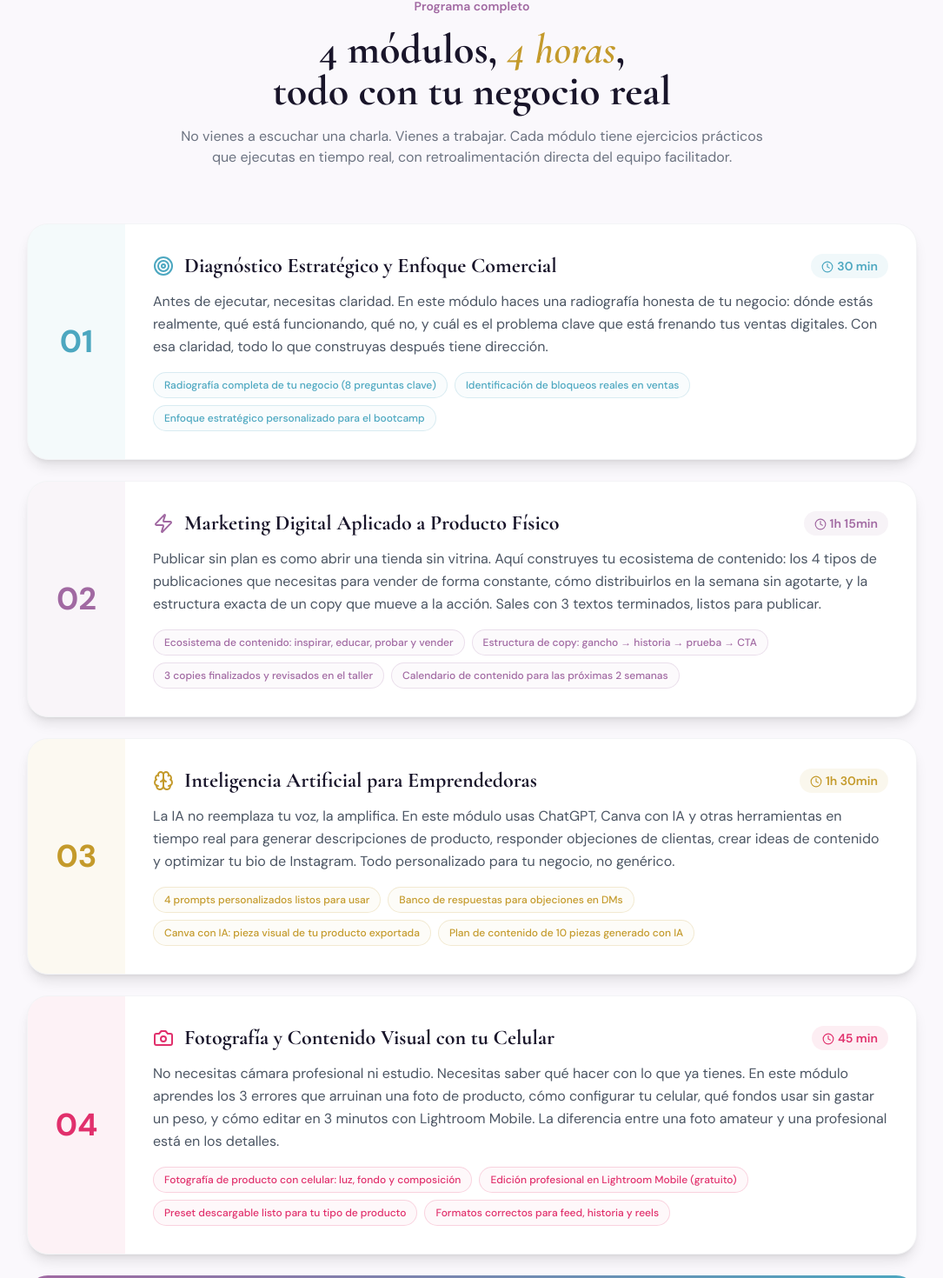
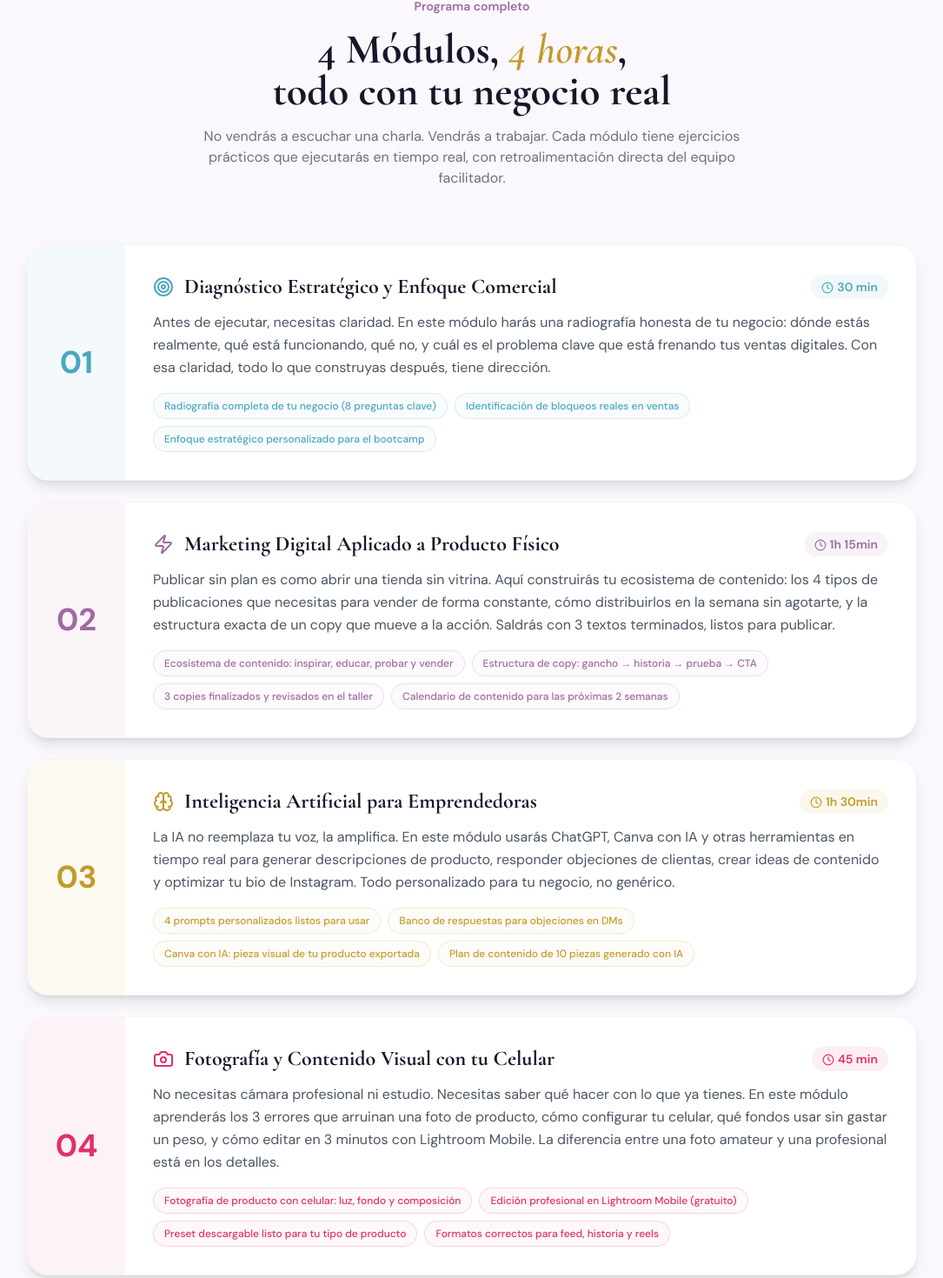
Before and after one commit to jcastr0/ej, a React (Vite) app: page /bootcamp in a window 1280 px wide. Shown: the part 3274-4744 px from the top of the page at 87% size, without its empty margins (97-1182 px from the left). Built offline with nearby package versions, Linux system fonts and the light colour scheme; the HTML template or start-up script is replaced by a standard one.

Commit message:
fix: Módulos con mayúscula, verbos en futuro, coma después de 'después'

```diff
--- a/src/pages/Bootcamp.jsx
+++ b/src/pages/Bootcamp.jsx
@@ -45,7 +45,7 @@ const modules = [
     time: '30 min',
     icon: Target,
     color: '#4CA7C0',
-    description: 'Antes de ejecutar, necesitas claridad. En este módulo haces una radiografía honesta de tu negocio: dónde estás realmente, qué está funcionando, qué no, y cuál es el problema clave que está frenando tus ventas digitales. Con esa claridad, todo lo que construyas después tiene dirección.',
+    description: 'Antes de ejecutar, necesitas claridad. En este módulo harás una radiografía honesta de tu negocio: dónde estás realmente, qué está funcionando, qué no, y cuál es el problema clave que está frenando tus ventas digitales. Con esa claridad, todo lo que construyas después, tiene dirección.',
     highlights: [
       'Radiografía completa de tu negocio (8 preguntas clave)',
       'Identificación de bloqueos reales en ventas',
@@ -58,7 +58,7 @@ const modules = [
     time: '1h 15min',
     icon: Zap,
     color: '#A169A2',
-    description: 'Publicar sin plan es como abrir una tienda sin vitrina. Aquí construyes tu ecosistema de contenido: los 4 tipos de publicaciones que necesitas para vender de forma constante, cómo distribuirlos en la semana sin agotarte, y la estructura exacta de un copy que mueve a la acción. Sales con 3 textos terminados, listos para publicar.',
+    description: 'Publicar sin plan es como abrir una tienda sin vitrina. Aquí construirás tu ecosistema de contenido: los 4 tipos de publicaciones que necesitas para vender de forma constante, cómo distribuirlos en la semana sin agotarte, y la estructura exacta de un copy que mueve a la acción. Saldrás con 3 textos terminados, listos para publicar.',
     highlights: [
       'Ecosistema de contenido: inspirar, educar, probar y vender',
       'Estructura de copy: gancho → historia → prueba → CTA',
@@ -72,7 +72,7 @@ const modules = [
     time: '1h 30min',
     icon: Brain,
     color: '#C49A2B',
-    description: 'La IA no reemplaza tu voz, la amplifica. En este módulo usas ChatGPT, Canva con IA y otras herramientas en tiempo real para generar descripciones de producto, responder objeciones de clientas, crear ideas de contenido y optimizar tu bio de Instagram. Todo personalizado para tu negocio, no genérico.',
+    description: 'La IA no reemplaza tu voz, la amplifica. En este módulo usarás ChatGPT, Canva con IA y otras herramientas en tiempo real para generar descripciones de producto, responder objeciones de clientas, crear ideas de contenido y optimizar tu bio de Instagram. Todo personalizado para tu negocio, no genérico.',
     highlights: [
       '4 prompts personalizados listos para usar',
       'Banco de respuestas para objeciones en DMs',
@@ -86,7 +86,7 @@ const modules = [
     time: '45 min',
     icon: Camera,
     color: '#E1306C',
-    description: 'No necesitas cámara profesional ni estudio. Necesitas saber qué hacer con lo que ya tienes. En este módulo aprendes los 3 errores que arruinan una foto de producto, cómo configurar tu celular, qué fondos usar sin gastar un peso, y cómo editar en 3 minutos con Lightroom Mobile. La diferencia entre una foto amateur y una profesional está en los detalles.',
+    description: 'No necesitas cámara profesional ni estudio. Necesitas saber qué hacer con lo que ya tienes. En este módulo aprenderás los 3 errores que arruinan una foto de producto, cómo configurar tu celular, qué fondos usar sin gastar un peso, y cómo editar en 3 minutos con Lightroom Mobile. La diferencia entre una foto amateur y una profesional está en los detalles.',
     highlights: [
       'Fotografía de producto con celular: luz, fondo y composición',
       'Edición profesional en Lightroom Mobile (gratuito)',
@@ -551,15 +551,15 @@ const Bootcamp = () => {
               Programa completo
             </span>
             <h2 className="text-3xl sm:text-4xl md:text-5xl font-bold text-[#19152A]">
-              4 módulos, <span className="text-[#C49A2B] italic">4 horas</span>,
+              4 Módulos, <span className="text-[#C49A2B] italic">4 horas</span>,
               <br className="hidden sm:block" /> todo con tu negocio real
             </h2>
             <p
               className="text-gray-500 mt-4 max-w-2xl mx-auto"
               style={{ fontFamily: "'DM Sans', sans-serif" }}
             >
-              No vienes a escuchar una charla. Vienes a trabajar. Cada módulo tiene ejercicios prácticos que
-              ejecutas en tiempo real, con retroalimentación directa del equipo facilitador.
+              No vendrás a escuchar una charla. Vendrás a trabajar. Cada módulo tiene ejercicios prácticos que
+              ejecutarás en tiempo real, con retroalimentación directa del equipo facilitador.
             </p>
           </motion.div>
 
@@ -636,7 +636,7 @@ const Bootcamp = () => {
                 <div>
                   <h3 className="text-xl font-bold mb-1">Cierre: Tu Plan de Acción + 7 Días de Acompañamiento</h3>
                   <p className="text-white/80 text-sm" style={{ fontFamily: "'DM Sans', sans-serif" }}>
-                    No sales con "tareas pendientes". Sales con un plan concreto de 7 días: qué publicar, cuándo, en qué canal y con qué objetivo. Además, durante la semana siguiente tienes un grupo exclusivo de WhatsApp con revisión de avances y respuesta a dudas del equipo.
+                    No saldrás con "tareas pendientes". Saldrás con un plan concreto de 7 días: qué publicar, cuándo, en qué canal y con qué objetivo. Además, durante la semana siguiente tendrás un grupo exclusivo de WhatsApp con revisión de avances y respuesta a dudas del equipo.
                   </p>
                 </div>
                 <span className="text-sm font-semibold bg-white/20 px-4 py-2 rounded-full flex-shrink-0" style={{ fontFamily: "'DM Sans', sans-serif" }}>
```
